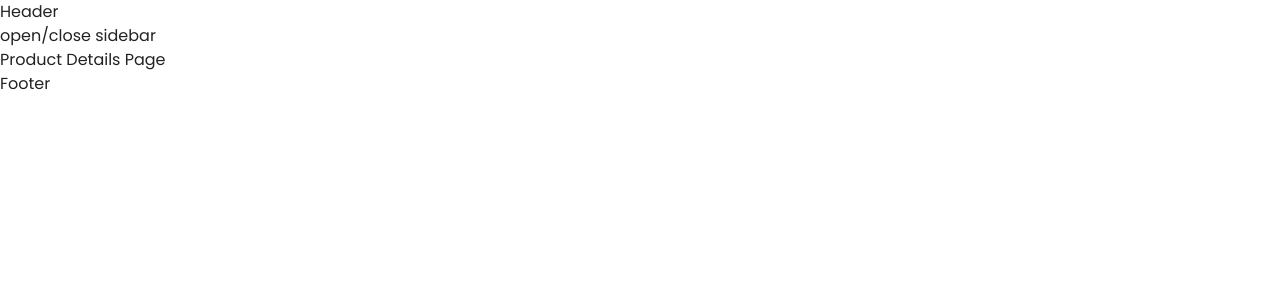
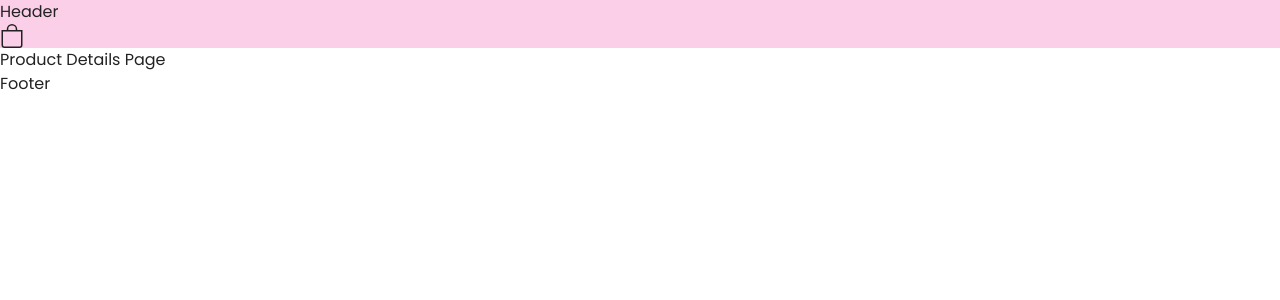
Before and after one commit to Mahmoud-Shoura/Ecommerce-Shop, a React (Create React App) app: page /product/1 in a window 1280 px wide. Shown: the top 300 px of the page. Built offline with nearby package versions, Linux system fonts and the light colour scheme; no server answers.

Commit message:
edit to sidebar & header

```diff
--- a/src/components/Header.js
+++ b/src/components/Header.js
@@ -1,13 +1,21 @@
 import React, { useContext } from "react";
+// sidebar Context
 import { SidebarContext } from "../contexts/SidebarContext";
+// import icons
+import { BsBag } from "react-icons/bs";
 
 const Header = () => {
   const { isOpen, setIsOpen } = useContext(SidebarContext);
   return (
-    <div>
+    <header className="bg-pink-200">
       <div>Header</div>
-      <div onClick={() => setIsOpen(!isOpen)}>open/close sidebar</div>
-    </div>
+      <div
+        onClick={() => setIsOpen(!isOpen)}
+        className="cursor-pointer flex relative"
+      >
+        <BsBag className="text-2xl" />
+      </div>
+    </header>
   );
 };
 
--- a/src/components/Sidebar.js
+++ b/src/components/Sidebar.js
@@ -17,7 +17,16 @@
         isOpen ? "right-0" : "-right-full"
       } w-full bg-white fixed top-0 h-full shadow-2xl md:w-[35vw] xl:max-w-[30vw] transition-all duration-300 z-20 px-4 lg:px-[35px]`}
     >
-      Sidebar
+      <div className="flex items-center justify-between py-6 border-b">
+        <div className="uppercase text-sm font-semibold">Shopping Bag (0)</div>
+        {/* icon */}
+        <div
+          onClick={handleClose}
+          className="cursor-pointer w-8 h-8 flex justify-center items-center"
+        >
+          <IoMdArrowForward className="text-2xl" />
+        </div>
+      </div>
     </div>
   );
 };
```
